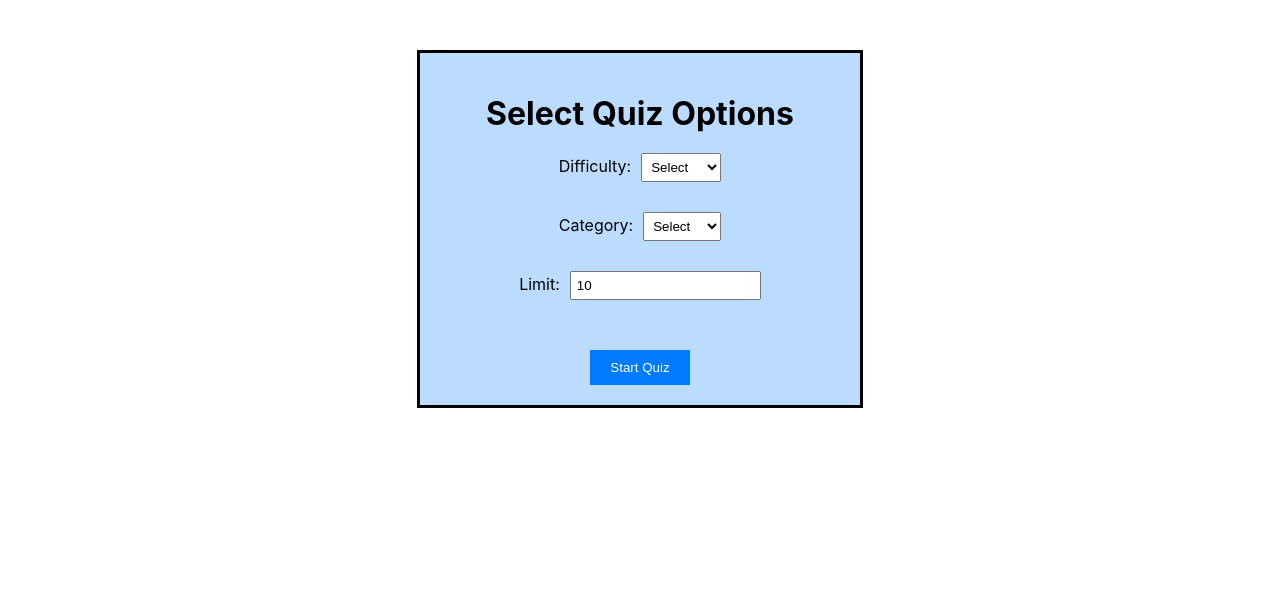
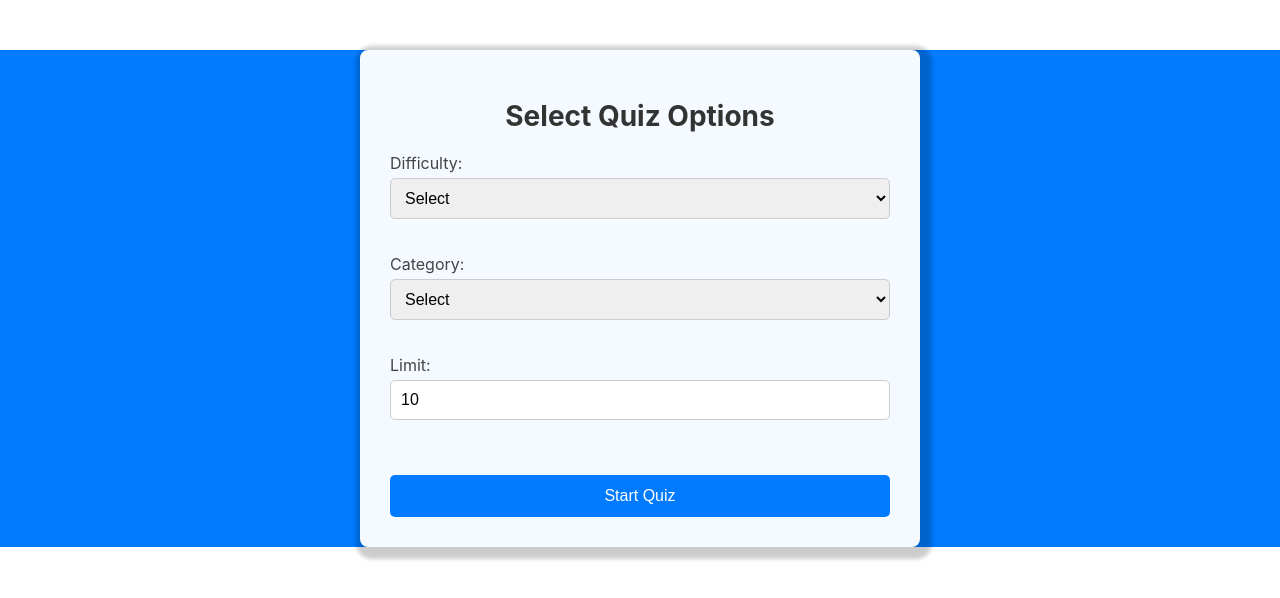
Before and after one commit to HassanHAT/405-Project-Quiz-App, a React (Create React App) app: page / in a window 1280 px wide. Shown: the top 598 px of the page. Built offline with nearby package versions, Linux system fonts and the light colour scheme.

Commit message:
updated home Jsx/css

```diff
--- a/src/components/Home.css
+++ b/src/components/Home.css
@@ -1,34 +1,58 @@
+.container{
+  background-color: #007bff;
+}
 .home-container {
-    padding: 20px;
-    max-width: 400px;
+  padding: 30px;
+  max-width: 500px;
   margin: 0 auto;
-    text-align: center;
-    border: solid;
-    background-color:#bcdcff;
   margin-top: 50px;
+  text-align: left;
+  background-color: #f4faff;
+  border-radius: 8px;
+  box-shadow: 4px 4px 4px 8px rgba(0, 0, 0, 0.2);
+
 }
 
 .home-container h1 {
+  text-align: center;
+  font-size: 28px;
   margin-bottom: 20px;
+  color: #333;
 }
 
 .home-container label {
   display: block;
-    margin-bottom: 10px;
+  margin-bottom: 15px;
+  font-size: 16px;
+  color: #444;
 }
 
 .home-container select, .home-container input {
-    margin-left: 10px;
-    padding: 5px;
+  width: 100%;
+  padding: 10px;
+  font-size: 16px;
+  margin-top: 5px;
+  border: 1px solid #ccc;
+  border-radius: 5px;
+  box-sizing: border-box;
+}
+
+.home-container select:hover, .home-container input:hover {
+  border-color: #007bff;
+
 }
 
 .home-container button {
+  width: 100%;
   margin-top: 20px;
-    padding: 10px 20px;
+  padding: 12px 0;
+  font-size: 16px;
   background-color: #007bff;
   color: white;
   border: none;
+  border-radius: 5px;
   cursor: pointer;
+  transition: background-color 0.3s ease;
 }
 
 .home-container button:hover {
--- a/src/components/Home.jsx
+++ b/src/components/Home.jsx
@@ -9,10 +9,10 @@ const Home = () => {
   const navigate = useNavigate();
 
   const handleStart = () => {
-    if (difficulty && category && limit <= 10 && limit > 0) {
+    if (difficulty && category && limit) {
       navigate("/quiz", {state: { difficulty,category, limit } });
     } else {
-      alert("Please select category, difficulty, and enter a valid limit");
+      alert("Please select category and difficulty");
     }
   };
 
@@ -22,8 +22,7 @@ const Home = () => {
       <label>
         Difficulty:
         <select
-          value={difficulty}
-          onChange={(e) => setDifficulty(e.target.value)}>
+                  value={difficulty} onChange={(e) => setDifficulty(e.target.value)}>
           <option value="">Select</option>
           <option value="easy">Easy</option>
           <option value="medium">Medium</option>
@@ -35,8 +34,7 @@ const Home = () => {
       <label>
         Category:
         <select
-          value={category}
-          onChange={(e) => setCategory(e.target.value)} >
+                  value={category} onChange={(e) => setCategory(e.target.value)} >
           <option value="">Select</option>
           <option value="linux">Linux</option>
           <option value="react">React</option>
@@ -47,7 +45,8 @@ const Home = () => {
       <br/>
       <label>
         Limit:
-        <input type="number" value={limit} onChange={(e) => setLimit(e.target.value)}/>
+        <input max="10" min="1" type="number"
+               value={limit} onChange={(e) => setLimit(e.target.value)}/>
       </label>
       <br/>
       <button onClick={handleStart}>Start Quiz</button>
```
Lines whose indentation alone changed are shown as unchanged.
